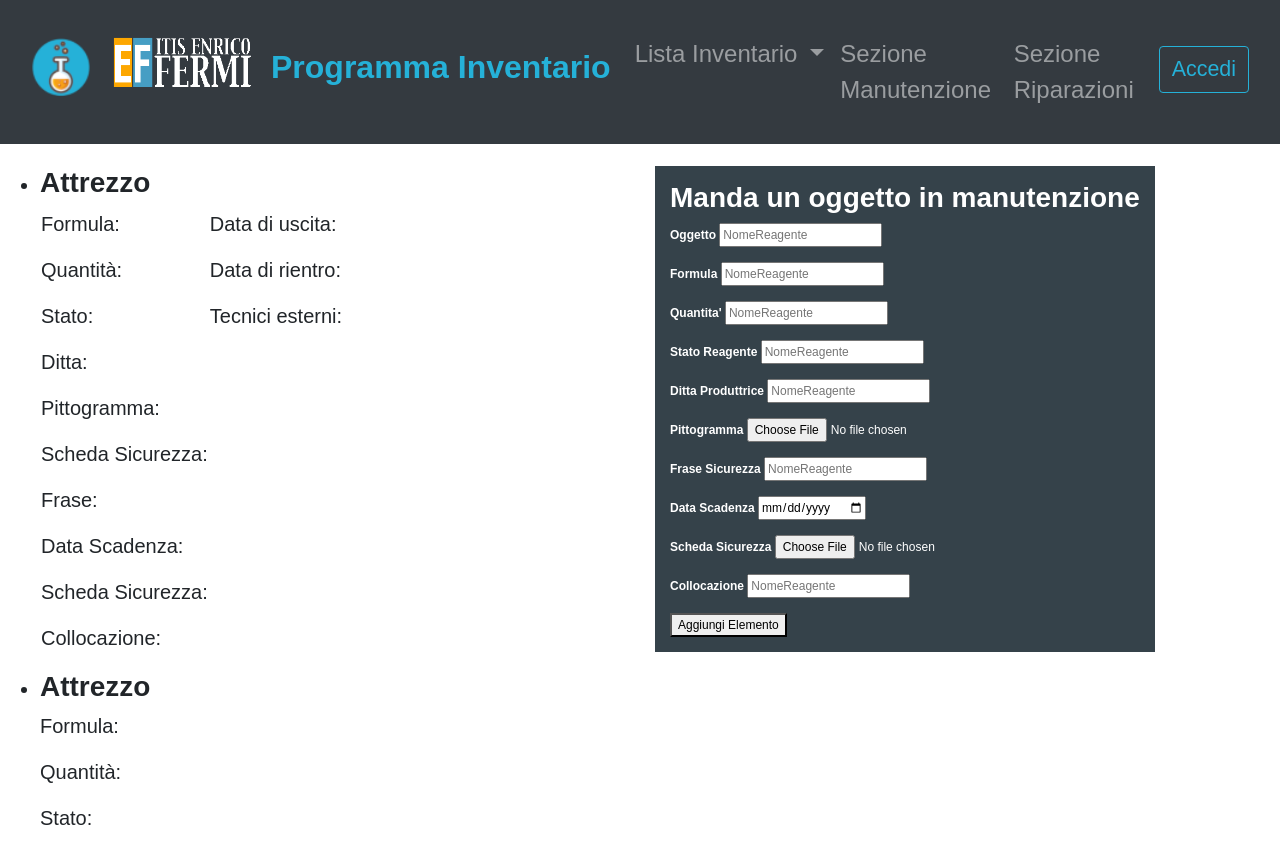
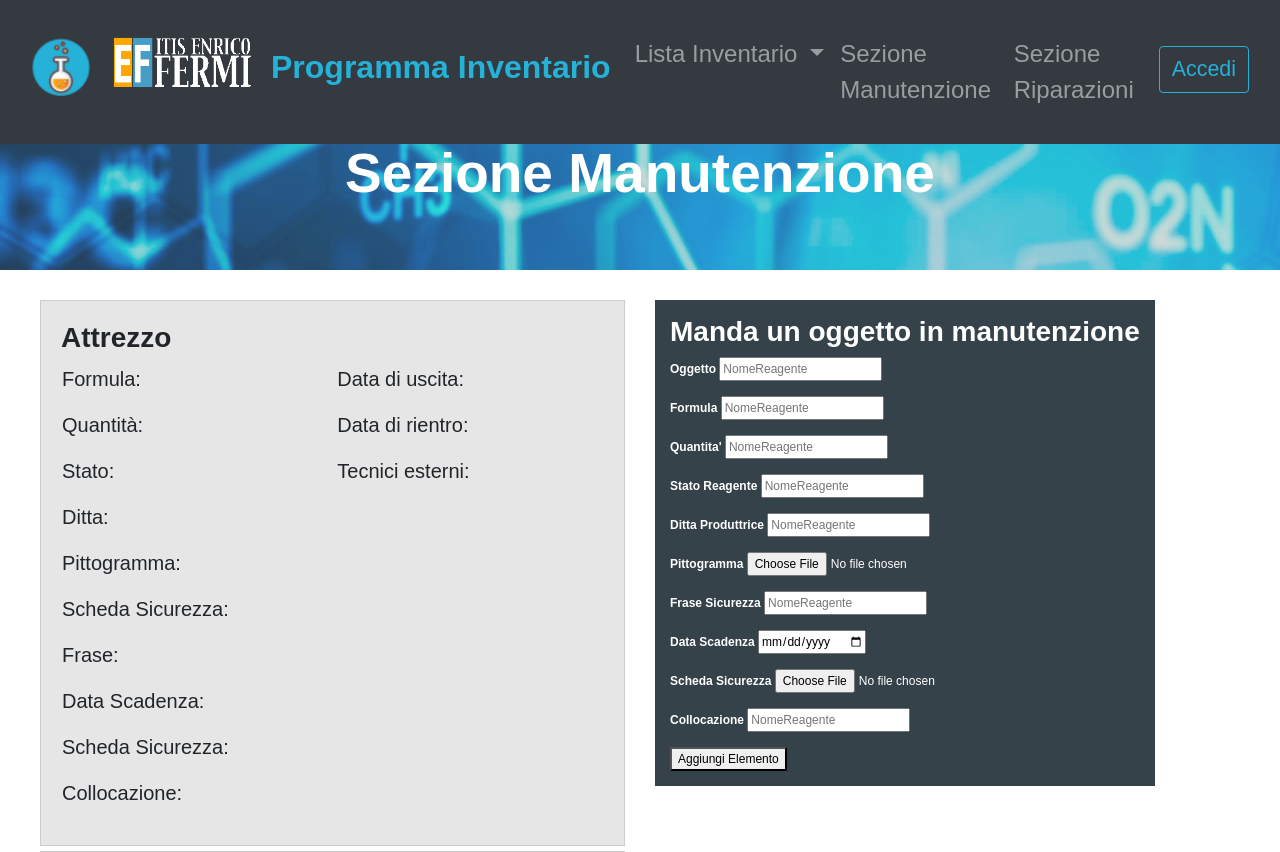
Before and after one commit to MilaniFrancesco7/Progetto-Chimica, a PHP site: page /manutenzione.html in a window 1280 px wide. Shown: the top 852 px of the page. Run offline with PHP 8.4, Linux system fonts and the light colour scheme.

Commit message:
CSS Manutenzione

```diff
--- a/FrontEnd/Inventario/css/style.css
+++ b/FrontEnd/Inventario/css/style.css
@@ -40,6 +40,38 @@
   margin-bottom:10px;
   font-weight: bold;
 }
+
+/*CSS schermata manutenzione*/
+
+#showcase_man{
+  min-height: 200px;
+  background: url('../img/wallpaper1.jpg');
+  background-size:cover;
+  text-align: center;
+  color: #ffffff;
+  font: 20px,Montserrat, Helvetica;
+}
+
+#showcase_man h1{
+  margin-top:70px;
+  font-size:55px;
+  font-weight: bold;
+}
+
+ul#services_man li{
+  list-style: none;
+  padding:20px;
+  border: #cccccc solid 1px;
+  margin-bottom:5px;
+  background:#e6e6e6;
+}
+
+ul#services_man td
+{
+	width:300px;
+}
+
+/*Fine schermata manutenzione*/
 
 #ImgReagenti{
   padding-bottom: 40px;
```
